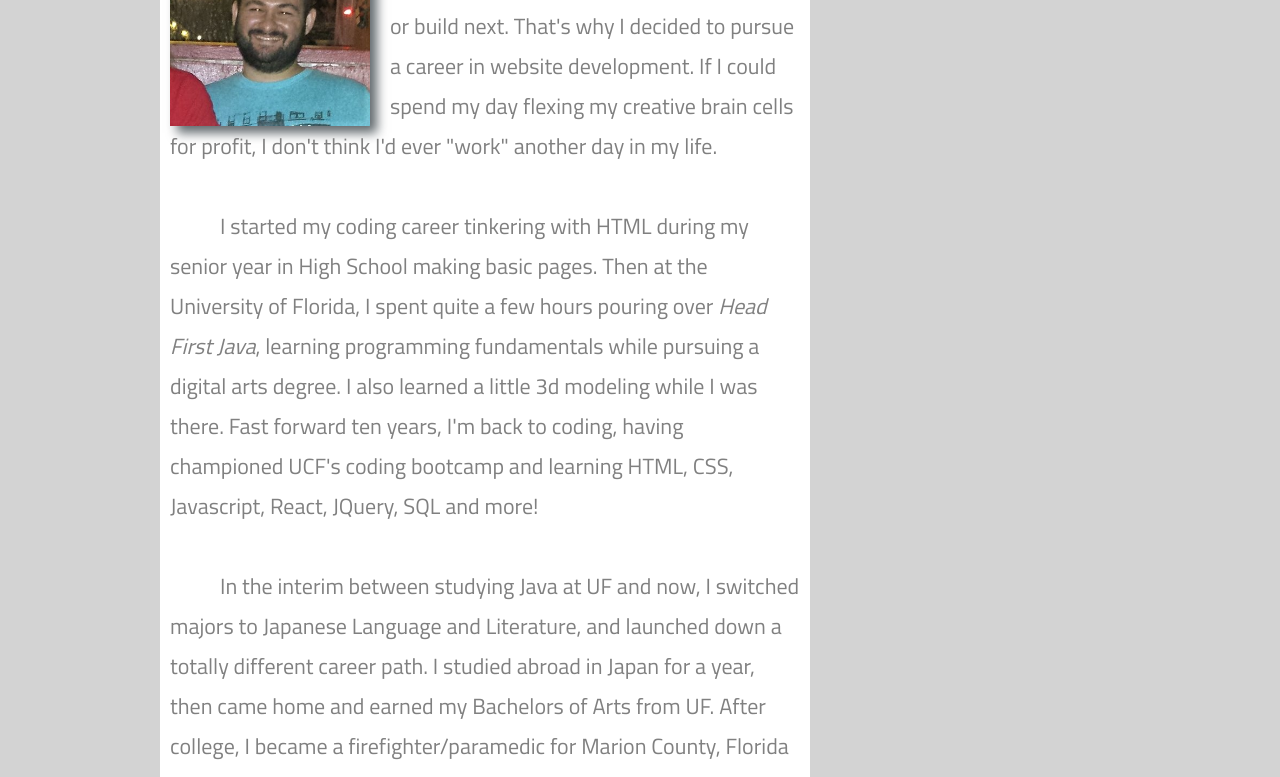
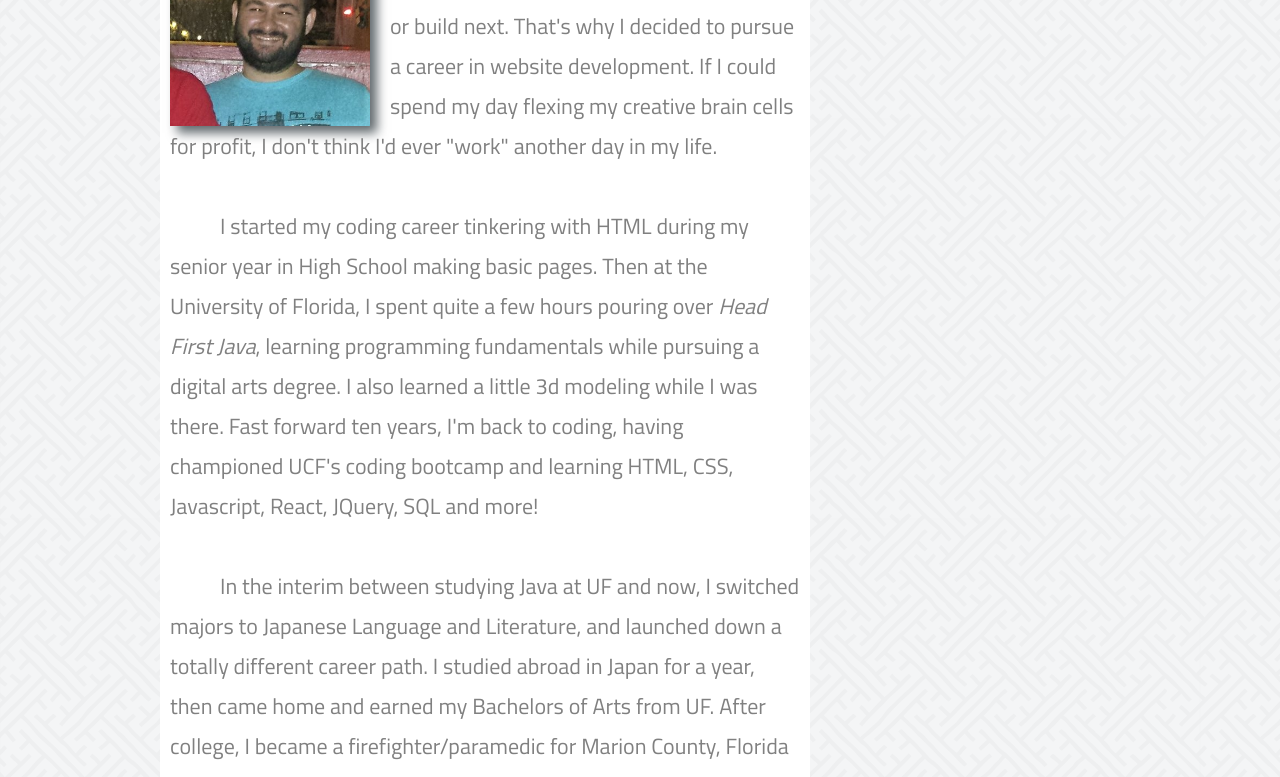
Before and after one commit to mynar7/Responsive-Portfolio, a plain HTML site: page index.html in a window 1280 px wide. Shown: the part 281-1058 px from the top of the page. Drawn offline with Linux system fonts and the light colour scheme; the site is published under a folder, as on GitHub Pages, so addresses that start at the root find nothing.

Commit message:
fix bg image path in style

```diff
--- a/assets/css/style.css
+++ b/assets/css/style.css
@@ -17,7 +17,7 @@ i {
 }
 
 .wrapper {
-    background-image: url(/assets/images/sayagata-400px.png)
+    background-image: url(../images/sayagata-400px.png)
 }
 
 /*remove underline from links, make them display applied fonts*/
```
